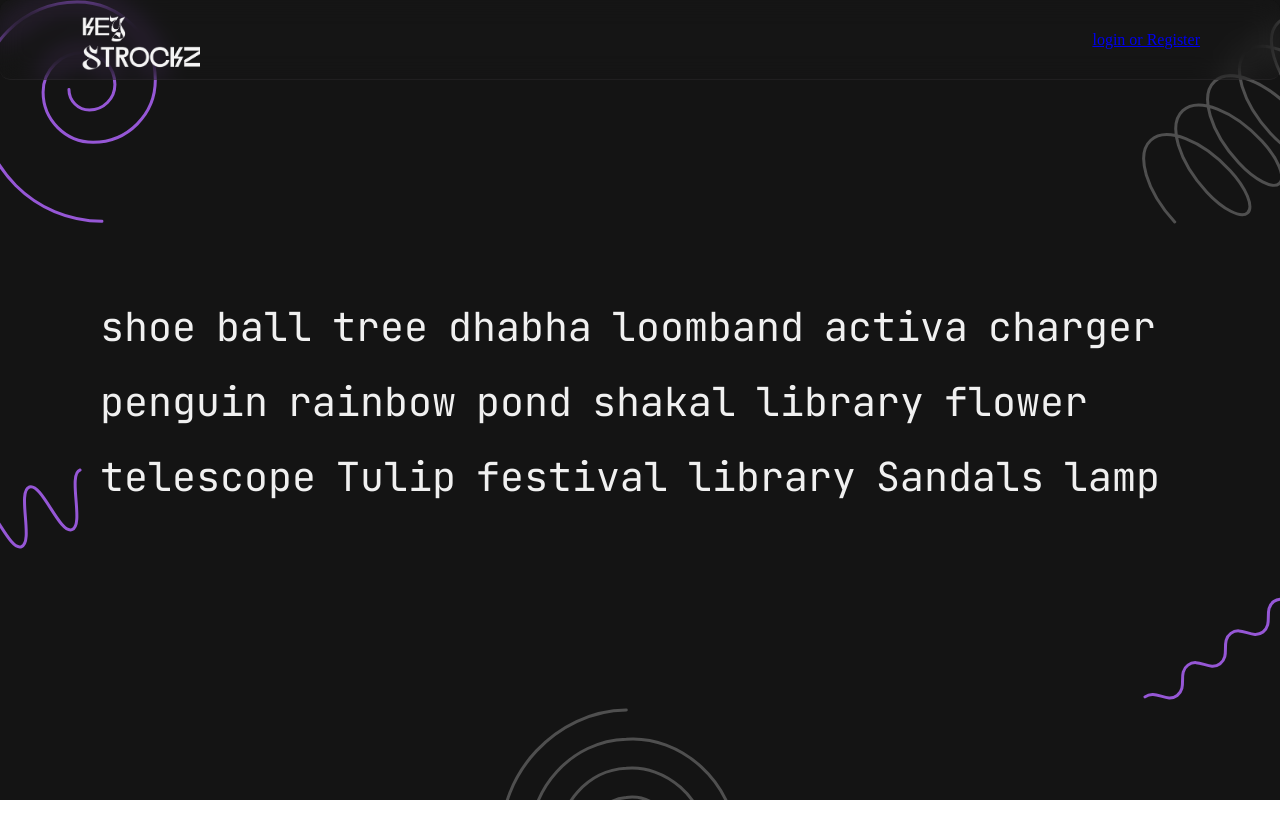
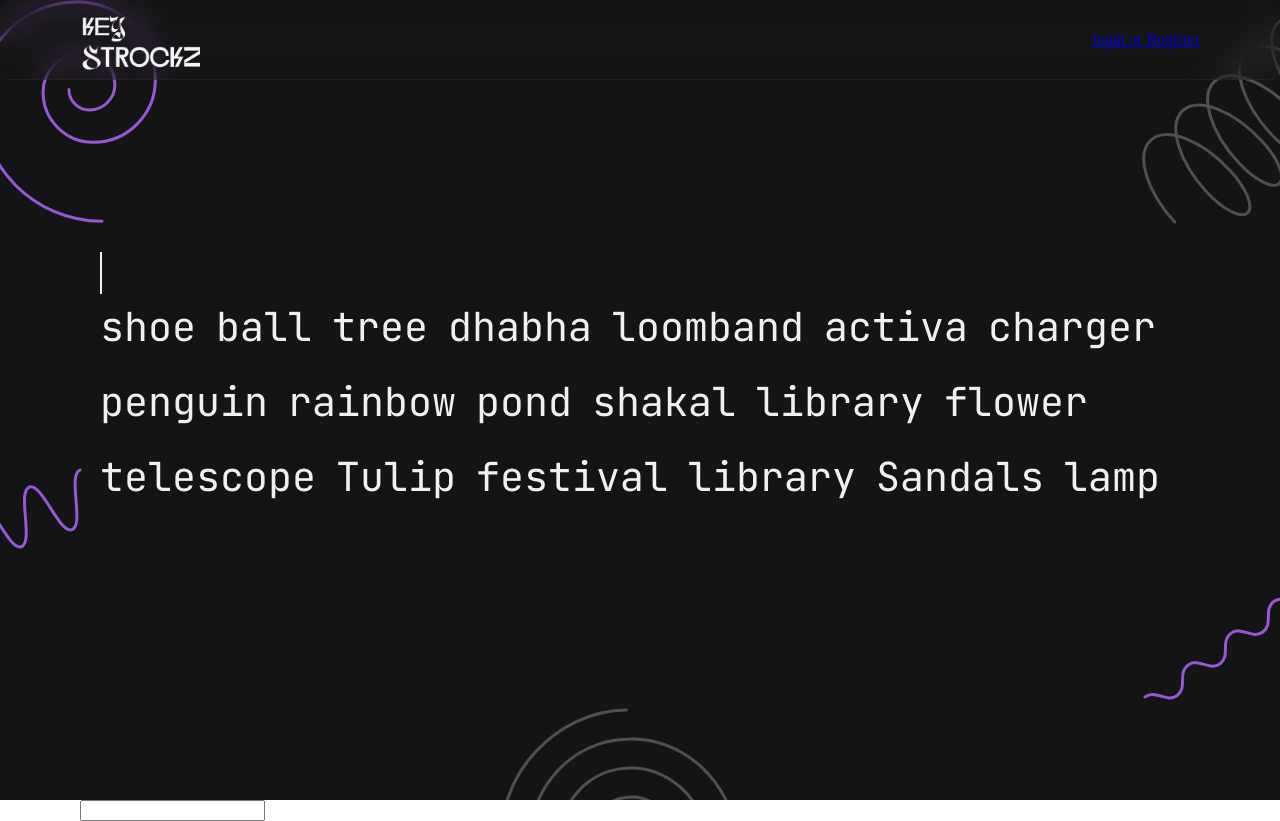
Before and after one commit to pinugit/keystrockz-svelte, a SvelteKit app: page / in a window 1280 px wide. Before the commit the page ends 800 px from the top, so only its background shows below. Built offline with nearby package versions, Linux system fonts and the light colour scheme.

Commit message:
typing is working properly

```diff
--- /dev/null
+++ b/src/components/Cursor.svelte
@@ -0,0 +1,55 @@
+<script>
+	let x = 100;
+	let y = 247;
+	let currentWordIndex = 0;
+	let currentLetterIndex = 0;
+	export let noOfLetterPerWordArray;
+
+	$: console.log(currentWordIndex, currentLetterIndex);
+	$: console.log(noOfLetterPerWordArray);
+
+	let inputValue = '';
+
+	const setCursorPosition = () => {
+		const currentElement = document.getElementsByClassName(
+			`letter-${currentWordIndex}-${currentLetterIndex}`
+		);
+		const currentElementRect = currentElement[0].getBoundingClientRect();
+		if (currentElementRect) {
+			y = currentElementRect.top;
+			x = currentElementRect.left;
+		}
+	};
+	const handleTyping = () => {
+		const currentElement = document.getElementsByClassName(
+			`letter-${currentWordIndex}-${currentLetterIndex}`
+		);
+		const currentLetter = currentElement[0].innerHTML;
+		console.log(currentLetter);
+
+		if (currentLetter === inputValue) {
+			if (currentLetterIndex + 1 === noOfLetterPerWordArray[currentWordIndex]) {
+				currentWordIndex += 1;
+				currentLetterIndex = 0;
+			} else {
+				currentLetterIndex += 1;
+			}
+			setCursorPosition();
+		}
+		inputValue = '';
+	};
+</script>
+
+<div class="cursor" style="top:{y}px; left:{x}px"></div>
+<input type="text" bind:value={inputValue} on:input={handleTyping} />
+
+<style>
+	.cursor {
+		position: absolute;
+		height: 42px;
+		width: 2px;
+		background: #f0f0f0;
+		transition: all 100ms ease-in-out;
+		margin-top: 5px;
+	}
+</style>
--- a/src/routes/+page.svelte
+++ b/src/routes/+page.svelte
@@ -1,13 +1,23 @@
 <script lang="ts">
 	import { onMount } from 'svelte';
+	import Cursor from '../components/Cursor.svelte';
 
 	let wordArray: string[] = [];
+
+	const noOfLetterPerWordArray: number[] = [];
 
 	onMount(async () => {
 		const response = await fetch('/api/random-array/');
 		wordArray = await response.json();
 		console.log(wordArray);
+		updateNoOfLetterPerWordArray();
 	});
+
+	const updateNoOfLetterPerWordArray = () => {
+		wordArray.map((word) => {
+			noOfLetterPerWordArray.push(word.length);
+		});
+	};
 </script>
 
 <div class="page-container">
@@ -21,6 +31,7 @@
 		{/each}
 	</div>
 </div>
+<Cursor {noOfLetterPerWordArray} />
 
 <style>
 	.page-container {
```
